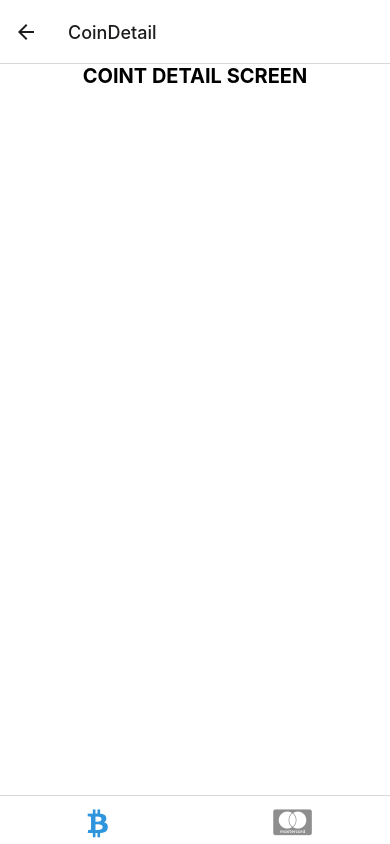
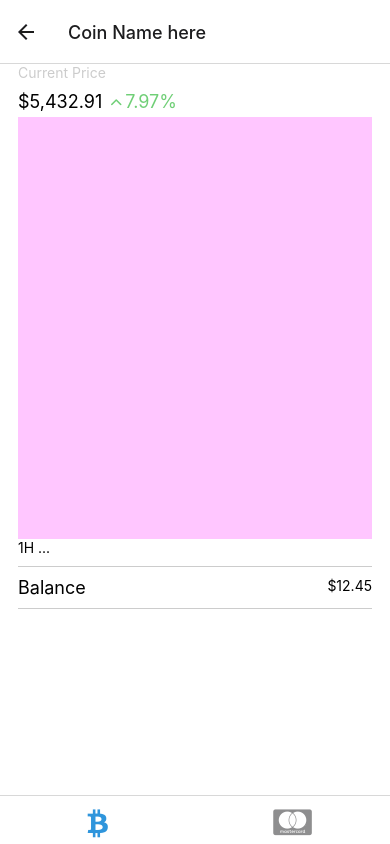
Before and after one commit to shawnzheng99/shakepay, a React Native app: screen /CoinDetail in a window 390 px wide. Built offline with nearby package versions, Linux system fonts and the light colour scheme.

Commit message:
updated coin detail navigator, added screen wise options, more ui on coin detail screen

```diff
--- a/navigation/index.tsx
+++ b/navigation/index.tsx
@@ -5,7 +5,7 @@
  */
 import { FontAwesome } from '@expo/vector-icons';
 import { createBottomTabNavigator } from '@react-navigation/bottom-tabs';
-import { NavigationContainer, DefaultTheme, DarkTheme } from '@react-navigation/native';
+import { NavigationContainer, DefaultTheme, DarkTheme, getFocusedRouteNameFromRoute, RouteProp } from '@react-navigation/native';
 import { createNativeStackNavigator } from '@react-navigation/native-stack';
 import * as React from 'react';
 import { ColorSchemeName, Pressable } from 'react-native';
@@ -89,15 +89,21 @@ const TabOneStack = createNativeStackNavigator<TabOneStackParamList>()
 const TabTwoStack = createNativeStackNavigator<TabTwoStackParamList>();
 function TabOneStackScreen() {
   return (
-    <TabOneStack.Navigator>
+    <TabOneStack.Navigator
+      screenOptions={{ headerShown: false }}
+    >
       <TabOneStack.Screen
         name="TabOne"
         component={TabOneScreen}
-        options={{
-          headerShown: false
-        }}
       />
-      <TabOneStack.Screen name="CoinDetail" component={CoinDetailScreen} />
+      <TabOneStack.Screen
+        name="CoinDetail"
+        component={CoinDetailScreen}
+        options={({ route }) => ({
+          headerShown: true,
+          headerTitle: 'Coin Name here'
+        })}
+      />
     </TabOneStack.Navigator>
   )
 }
@@ -120,3 +126,12 @@ function TabBarIcon(props: {
 }) {
   return <FontAwesome size={30} style={{ marginBottom: -3 }} {...props} />;
 }
+
+const getHeaderTitle = (route: RouteProp<TabOneStackParamList>) => {
+  const currentRouteName = getFocusedRouteNameFromRoute(route);
+
+  switch(currentRouteName){
+    case 'CoinDetail':
+      return
+  }
+};
--- a/screens/CoinDetailScreen.tsx
+++ b/screens/CoinDetailScreen.tsx
@@ -1,19 +1,34 @@
 import * as React from 'react';
-import { StyleSheet, Image, TouchableOpacity, FlatList } from 'react-native';
+import { StyleSheet, Image, TouchableOpacity, FlatList, Dimensions } from 'react-native';
 
-import { moneyFormatter } from '../components/helpers/moneyHelpers';
+import { increamentPercentage, moneyFormatter } from '../components/helpers/moneyHelpers';
 import { Text, View } from '../components/Themed';
 import { RootTabScreenProps } from '../types';
 
 import { Feather } from '@expo/vector-icons';
 import { FontAwesome5 } from '@expo/vector-icons';
 
-export default function CoinDetailScreen({ navigation }: RootTabScreenProps<'TabOne'>) {
-
+export default function CoinDetailScreen({ navigation }: RootTabScreenProps<'CoinDetail'>) {
+  const isUp = true;
 
   return (
     <View style={styles.container}>
-      <Text style={styles.title}>COINT DETAIL SCREEN</Text>
+      <Text style={{marginBottom: 10, color: '#ccc'}} >Current Price</Text>
+      <View style={{flexDirection: 'row', alignItems: 'center', marginBottom: 5}}>
+        <Text style={{marginRight: 5, fontSize: 18}}>{moneyFormatter(5432.91)}</Text>
+        <Feather name={isUp ? "chevron-up" : 'chevron-down'} size={18} color={isUp ? '#70cf77' : '#cf7070'} />
+        <Text style={{color: isUp ? '#70cf77' : '#cf7070', fontSize: 18}}>{increamentPercentage(0.0797)}</Text>
+      </View>
+      <View style={{width: "100%", backgroundColor: '#fafa', height: Dimensions.get('window').height / 2}} />
+      <View>
+        <Text>1H ...</Text>
+      </View>
+      <View style={styles.divider} />
+      <View style={{flexDirection: 'row', justifyContent: 'space-between'}}>
+        <Text style={{fontSize: 18}}>Balance</Text>
+        <Text>{moneyFormatter(12.45)}</Text>
+      </View>
+      <View style={styles.divider} />
     </View>
   );
 }
@@ -22,10 +37,16 @@ export default function CoinDetailScreen({ navigation }: RootTabScreenProps<'Tab
 const styles = StyleSheet.create({
   container: {
     flex: 1,
-    alignItems: 'center',
+    paddingHorizontal: 18,
   },
   title: {
     fontSize: 20,
     fontWeight: 'bold',
   },
+  divider: {
+    marginVertical: 10,
+    height: 1,
+    width: '100%',
+    backgroundColor: '#ccc'
+  },
 });
```
